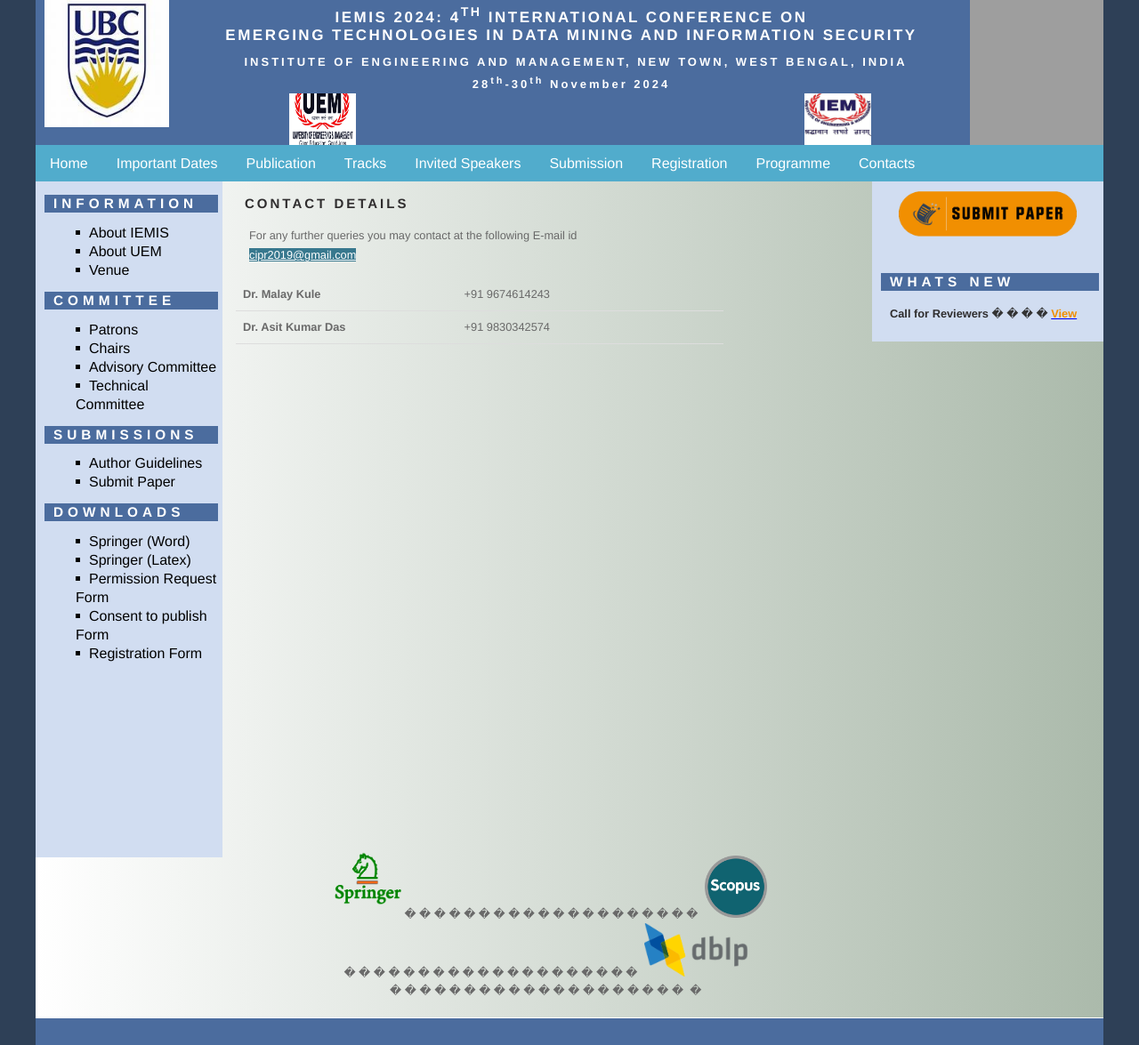
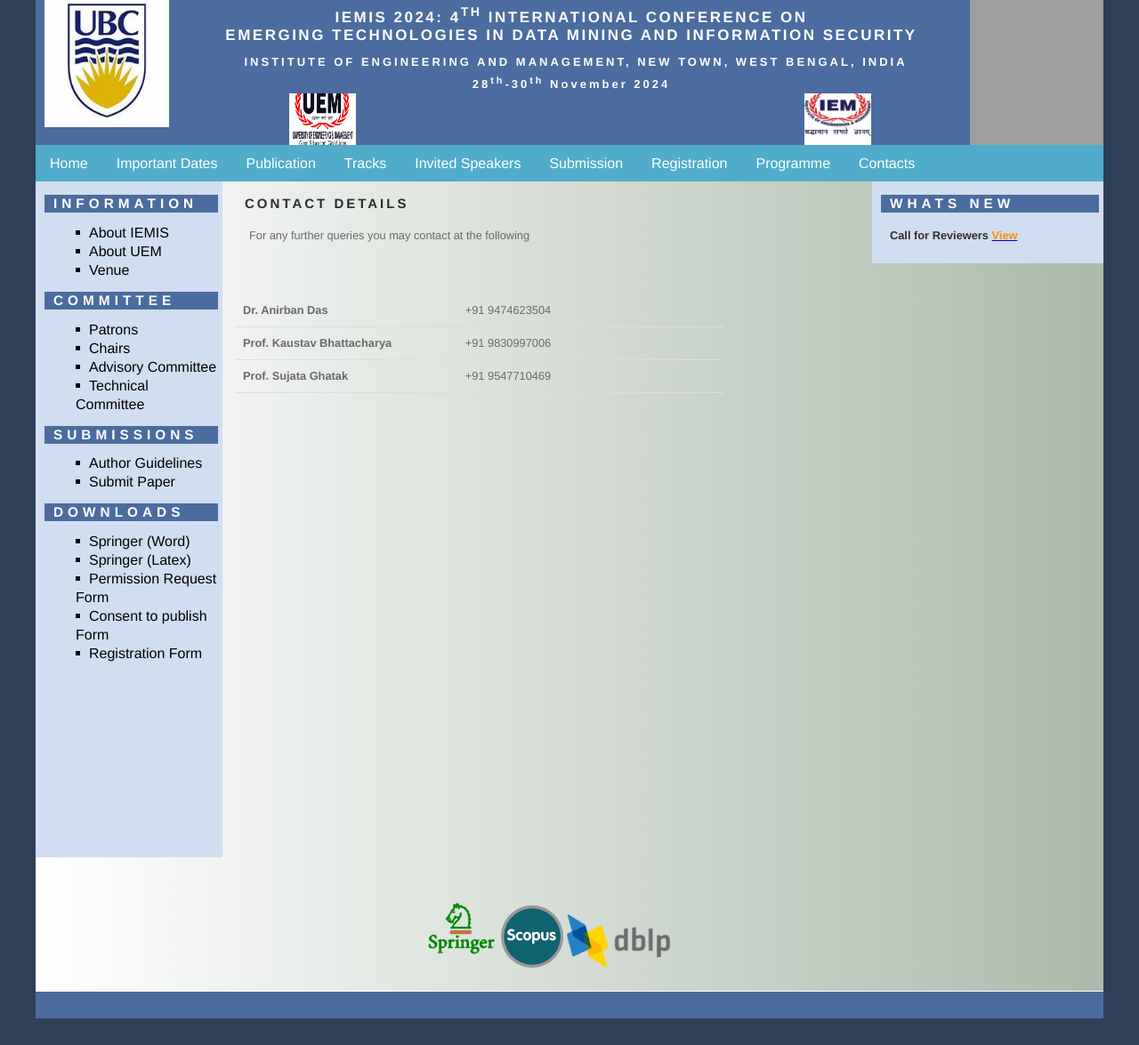
Before and after one commit to Vixen0219/java-spring, a plain HTML site: page contacts.html in a window 1280 px wide. Shown: the part 7-1182 px from the top of the page at 89% size. After the commit the page ends 1152 px from the top, so only its background shows below. Drawn offline with Linux system fonts and the light colour scheme; grey boxes are pictures that could not be loaded; files whose address does not match are found by name.

Commit message:
Update Contacts Page
Changed contact details
removed cipr mail id
removed unwanted characters

```diff
--- a/contacts.html
+++ b/contacts.html
@@ -87,12 +87,12 @@
 
   </div>
   <div id="sidebarright">
-  <center><a href="https://cmt3.research.microsoft.com/CIPR2024/Submission/Index"><img src="img/submit.png" width="200" height="62" alt="submit"></a></center><br>
+  <!-- <center><a href="https://cmt3.research.microsoft.com/CIPR2024/Submission/Index"><img src="img/submit.png" width="200" height="62" alt="submit"></a></center><br> -->
     <h2>Whats new</h2>
 
 <p>
 
-    <font color="#2f2d2e"><strong>Call for Reviewers </strong></font>�&nbsp;�&nbsp;�&nbsp;�&nbsp;<a href="#"><strong style="color:#f18f01">View</strong></a><br>
+    <font color="#2f2d2e"><strong>Call for Reviewers </strong></font><a href="#"><strong style="color:#f18f01">View</strong></a><br>
 
 </p><!--
 <h2>Special Session</h2>
@@ -105,29 +105,33 @@
   <div id="content">
     <h1>Contact Details</h1>
 <p>
-For any further queries you may contact at the following E-mail id<br>
+For any further queries you may contact at the following<br>
 
-<a href="mailto:cipr2019@gmail.com?Subject=query" target="_top">cipr2019@gmail.com</a></p>
+<a href="mailto:cipr2019@gmail.com?Subject=query" target="_top"></a></p>
 <table width="548" border="0">
 
-  <tbody><tr>
-    <td width="243"><strong>Dr. Malay Kule</strong></td>
-    <td width="295">+91 9674614243</td>
-  </tr>
+  <tbody>
+    <tr>
+    <td width="243"><strong>Dr. Anirban Das</strong></td>
+    <td width="295">+91 9474623504</td>
+  </tr><br>
+  <tr>
+    <td width="243"><strong>Prof. Kaustav Bhattacharya</strong></td>
+    <td width="295">+91 9830997006</td>
+  </tr><br>
  <tr>
-    <td width="243"><strong>Dr. Asit Kumar Das</strong></td>
-    <td width="295">+91 9830342574</td>
+    <td width="243"><strong>Prof. Sujata Ghatak</strong></td>
+    <td width="295">+91 9547710469</td>
   </tr>
 
 </tbody></table>
 <p><br>
   <br><br><br><br><br><br><br><br><br><br><br><br><br><br><br><br><br><br><br><br><br><br><br>
 
-  </p><center><img src="img/springe_belowr.png" alt="springer logo" height="93" width="86">�&nbsp;�&nbsp;�&nbsp;�&nbsp;�&nbsp;�&nbsp;�&nbsp;�&nbsp;�&nbsp;�&nbsp;�&nbsp;�&nbsp;�&nbsp;�&nbsp;�&nbsp;�&nbsp;�&nbsp;�&nbsp;�&nbsp;�&nbsp;
-	<img src="img/scopus3.png" alt="dblp logo" height="70" width="70">�&nbsp;�&nbsp;�&nbsp;�&nbsp;�&nbsp;�&nbsp;�&nbsp;�&nbsp;�&nbsp;�&nbsp;�&nbsp;�&nbsp;�&nbsp;�&nbsp;�&nbsp;�&nbsp;�&nbsp;�&nbsp;�&nbsp;�&nbsp;
+  </p><center><img src="img/springe_belowr.png" alt="springer logo" height="93" width="86">
+	<img src="img/scopus3.png" alt="dblp logo" height="70" width="70">
   <img src="img/dblp_logo.png" alt="dblp logo" height="60" width="120">
-  �&nbsp;�&nbsp;�&nbsp;�&nbsp;�&nbsp;�&nbsp;�&nbsp;�&nbsp;�&nbsp;�&nbsp;�&nbsp;�&nbsp;�&nbsp;�&nbsp;�&nbsp;�&nbsp;�&nbsp;�&nbsp;�&nbsp;�&nbsp;
-  �&nbsp;
+
 
   </center>
 
```
